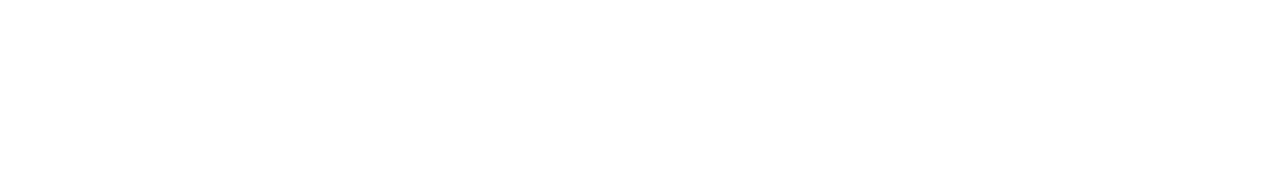
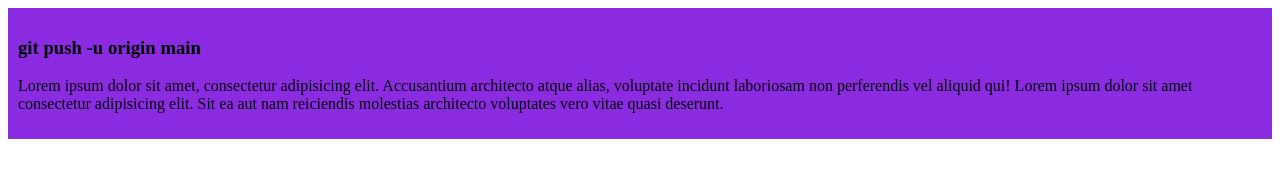
Before and after one commit to abdulqahharsiddiqui1github/my-simple-project, a plain HTML site: page index.html in a window 1280 px wide. Drawn offline with Linux system fonts and the light colour scheme.

Commit message:
mi first website

```diff
--- a/index.html
+++ b/index.html
@@ -4,8 +4,12 @@
     <meta charset="UTF-8">
     <meta name="viewport" content="width=device-width, initial-scale=1.0">
     <title>my simple project</title>
+    <link rel="stylesheet" href="style/style.css">
 </head>
 <body>
-
+    <div>
+        <h3>git push -u origin main</h3>
+        <p>Lorem ipsum dolor sit amet, consectetur adipisicing elit. Accusantium architecto atque alias, voluptate incidunt laboriosam non perferendis vel aliquid qui! Lorem ipsum dolor sit amet consectetur adipisicing elit. Sit ea aut nam reiciendis molestias architecto voluptates vero vitae quasi deserunt.</p>
+    </div>
 </body>
 </html>
--- /dev/null
+++ b/style/style.css
@@ -0,0 +1,4 @@
+div{
+    background-color: blueviolet;
+    padding: 10px;
+}
```
